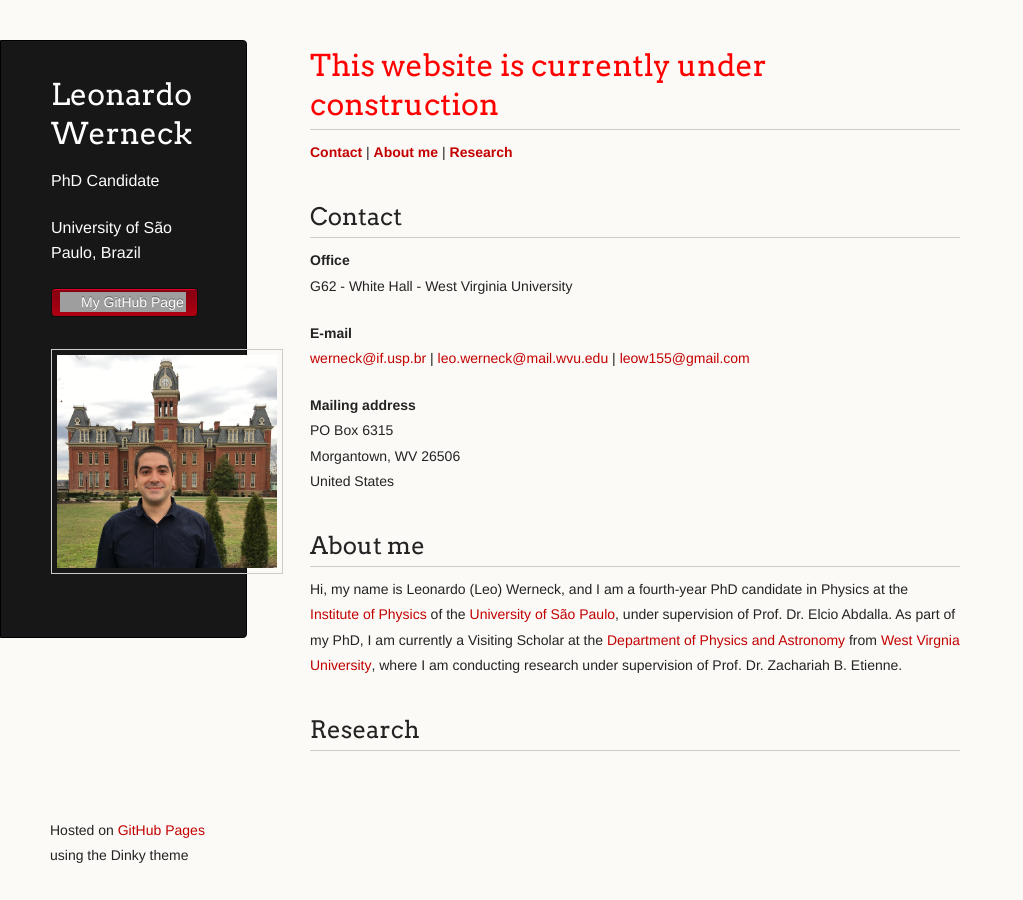
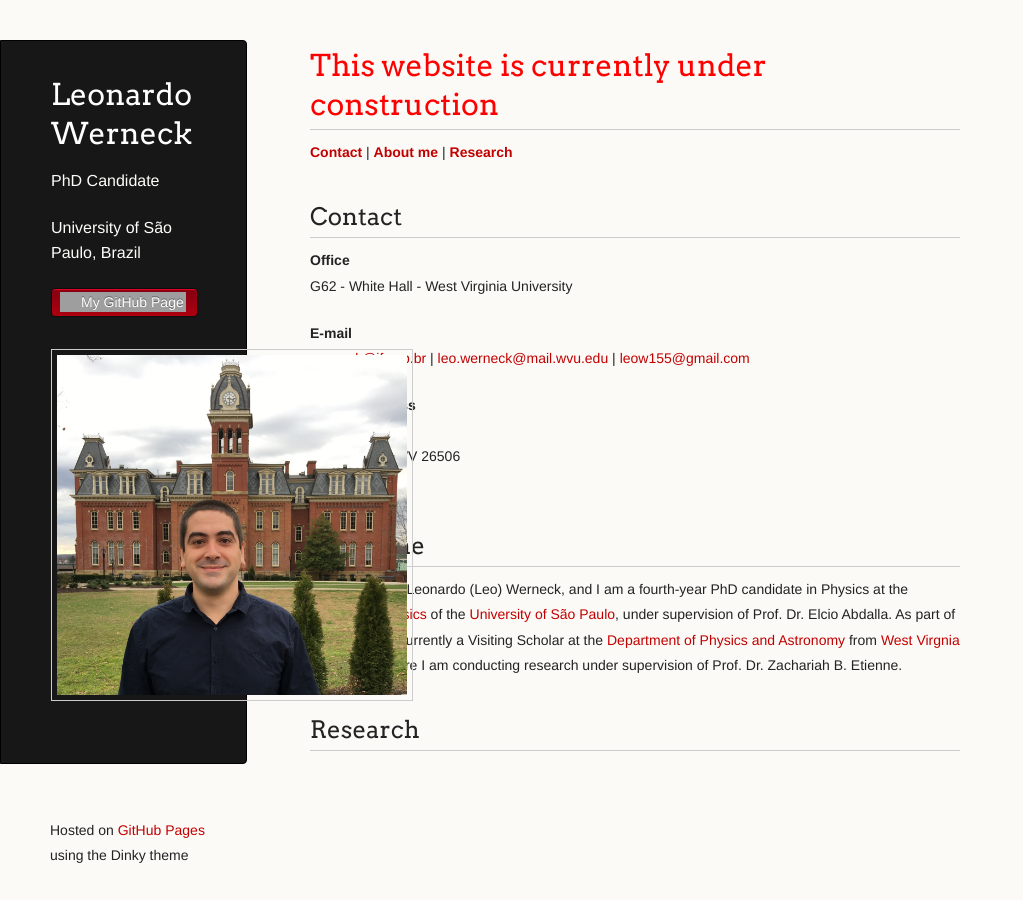
Before and after one commit to leowerneck/leowerneck.github.io, a Jekyll site: the page built from index.md, in a window 1280 px wide. Shown: the whole page, without its empty margins (0-1023 px from the left). Built offline with Jekyll 4.4.1, drawn with Linux system fonts in a browser that asks for light colours; a script that is not in the unit is left out; grey boxes are pictures that could not be loaded.

Commit message:
default.html: attempt to improve image position

```diff
--- a/_layouts/default.html
+++ b/_layouts/default.html
@@ -7,7 +7,7 @@
 {% seo %}
     <link rel="stylesheet" href="{{ '/assets/css/style.css?v=' | append: site.github.build_revision | relative_url }}">
     <script src="{{ '/assets/js/scale.fix.js' | relative_url }}"></script>
-    <meta name="viewport" content="width=250, initial-scale=1, user-scalable=no">
+    <meta name="viewport" content="width=500, initial-scale=1, user-scalable=no">
     <!--[if lt IE 9]>
     <script src="//html5shiv.googlecode.com/svn/trunk/html5.js"></script>
     <![endif]-->
@@ -23,7 +23,7 @@
           <li><a class="buttons github" href="{{ site.github.owner_url }}">My GitHub Page</a></li>
         </ul>
         {% endif %}
-	<img align="center" src="assets/LeoWebsite.JPG" width="220">
+	<img align="center" src="assets/LeoWebsite.JPG" width="350">
       </header>
 
       <section>
```
